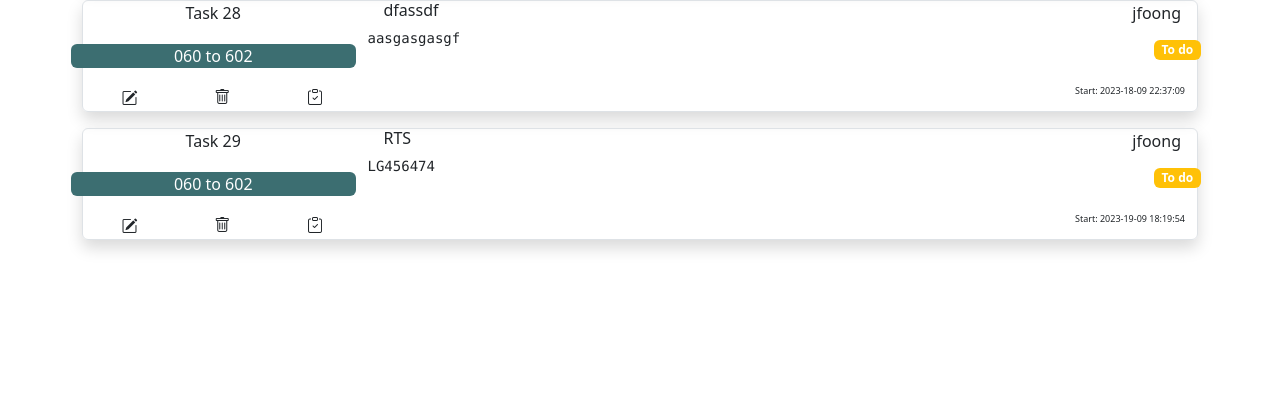
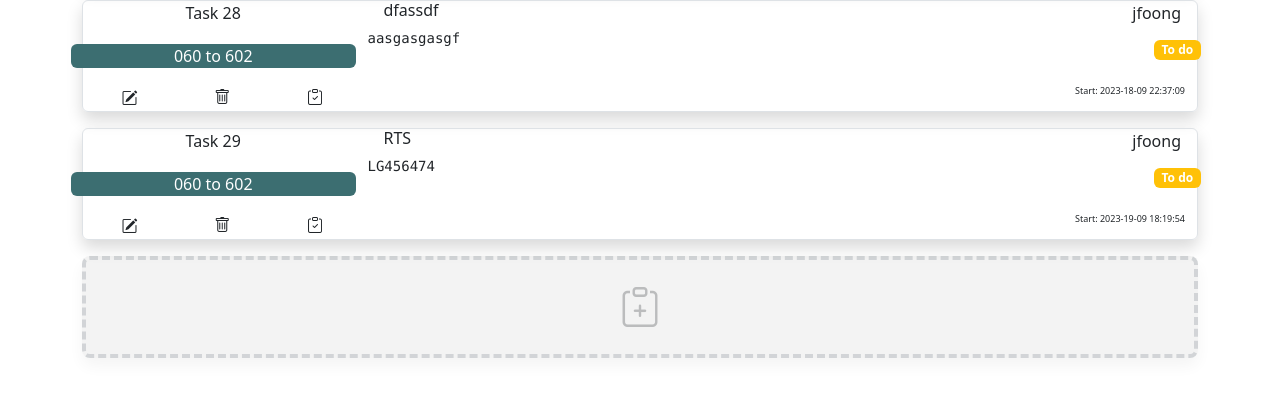
Before and after one commit to Waffleywaffers/warehousetodo, a Flask app: page / in a window 1280 px wide. Shown: the part 208-605 px from the top of the page. Run offline with Flask 3, Linux system fonts and the light colour scheme; a user stored in the database is signed in; data comes from the database, SQL or seed files in the repository; both versions use the stored data as it was after the commit.

Commit message:
added big new task button to dashboard

```diff
--- a/static/style.css
+++ b/static/style.css
@@ -19,3 +19,13 @@
 .nav-link {
   color:  white;
 }
+
+.newtask_container {
+  border-style: dashed;
+  opacity: 0.3;
+  background-color: #D9D9D9;
+}
+
+.newtask_icon {
+  font-size: 40px;
+}
--- a/templates/index.html
+++ b/templates/index.html
@@ -83,4 +83,8 @@ Base
   </div>
 </div>
 {% endfor %}
+
+<div class="container secondary border-secondary shadow rounded-3 border-4 newtask_container">
+    <a class="btn btn-block w-100 py-3" href="/newtask"><i class="bi bi-clipboard-plus newtask_icon"></i></a>
+</div>
 {% endblock %}
```
Also changed, not shown: whtd2.db.
